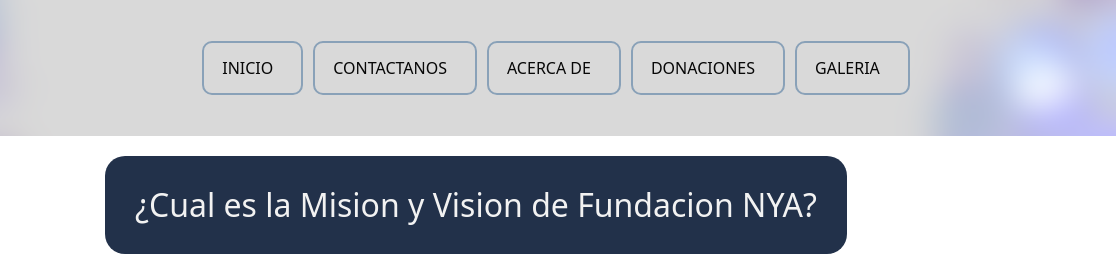
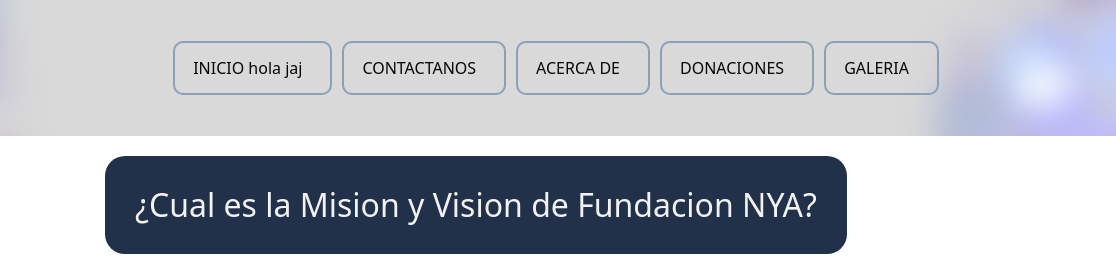
Before and after one commit to JOHANNNK4/NYA, a plain HTML site: page index.html in a window 1280 px wide. Shown: the top 280 px of the page, 164-1280 px from the left. Drawn offline with nearby package versions, Linux system fonts and the light colour scheme; a script that the page names is missing.

Commit message:
Cambio xd saludos

```diff
--- a/index.html
+++ b/index.html
@@ -247,7 +247,7 @@
 
         <ul class="navbar-nav mx-auto mt-2 mt-lg-0">
           <li class="nav-item active">
-            <a class="nav-link" href="index.html">INICIO </a>
+            <a class="nav-link" href="index.html">INICIO hola jaj </a>
           </li>
           <li class="nav-item">
             <a class="nav-link" href="contactenos.html">CONTACTANOS</a>
```
